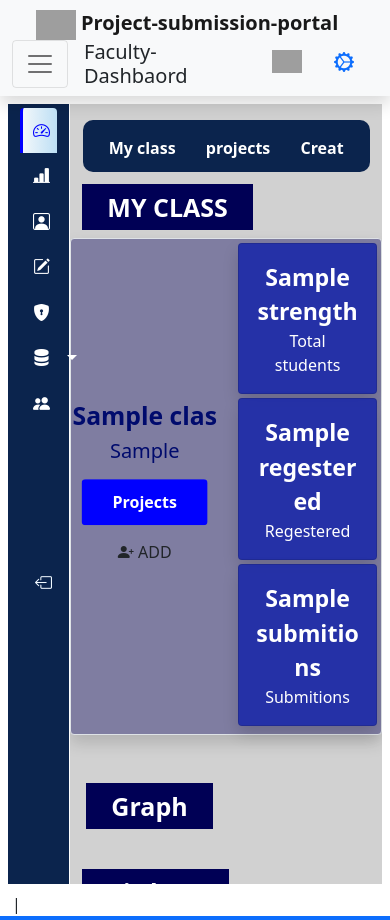
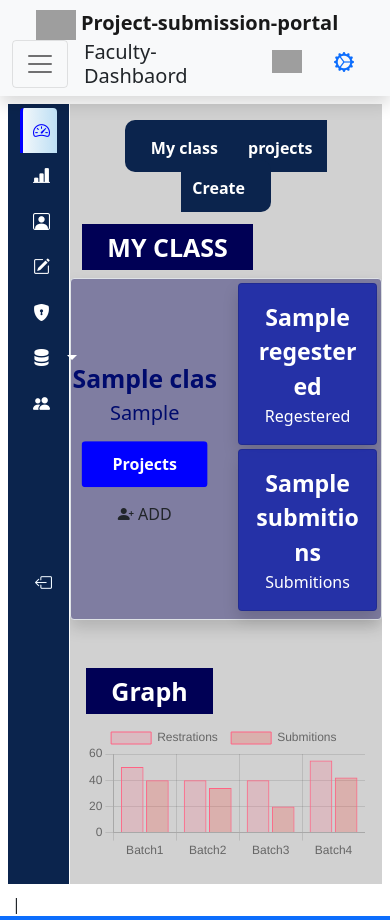
Before and after one commit to JayanthPalla/Project-Submission-Portal-Final, a Django app: template project1/api/templates/project1/faculty-dashboard.html in a window 390 px wide. Shown: the top 920 px of the page. Run offline with Django 3.2, Linux system fonts and the light colour scheme; the template is opened without the code that fills it: most values are stand-ins (such as "Sample title", 1, 10 or a date in 2020); some libraries are stand-ins or nearby versions; grey boxes are pictures that could not be loaded.

Commit message:
Create faculty-dashboard.html

```diff
--- a/project1/api/templates/project1/faculty-dashboard.html
+++ b/project1/api/templates/project1/faculty-dashboard.html
@@ -4,56 +4,6 @@
     <!-- Required meta tags -->
     <meta charset="utf-8">
     <meta name="viewport" content="width=device-width, initial-scale=1">
-
-    <!--pichart-->
-    <script type="text/javascript" src="https://www.gstatic.com/charts/loader.js"></script>
-    <script type="text/javascript">
-      google.charts.load("current", {packages:["corechart"]});
-      google.charts.setOnLoadCallback(drawChart);
-      function drawChart() {
-        var data = google.visualization.arrayToDataTable([
-          ['Task', 'Hours per Day'],
-          ['Checked',     61],
-          ['Not checked',   39]
-
-        ]);
-
-        var options = {
-          title: 'My Daily Activities',
-          is3D: true,
-        };
-
-        var chart = new google.visualization.PieChart(document.getElementById('piechart_3d'));
-        chart.draw(data, options);
-      }
-    </script>
-    <!--graph-->
-    <script type="text/javascript" src="https://www.gstatic.com/charts/loader.js"></script>
-    <script type="text/javascript">
-      google.charts.load('current', {'packages':['bar']});
-      google.charts.setOnLoadCallback(drawChart);
-
-      function drawChart() {
-        var data = google.visualization.arrayToDataTable([
-          ['Batches', 'Total', 'Regestered', 'submited'],
-          ['Batch1', 60, 52, 40],
-          ['Batch2', 60, 52, 27],
-          ['External', 30, 22, 17]
-        ]);
-
-        var options = {
-          chart: {
-            title: 'Projects submition graphs',
-            subtitle: 'This is a graph of the statics of the alloted classes',
-          },
-          bars: 'horizontal' // Required for Material Bar Charts.
-        };
-
-        var chart = new google.charts.Bar(document.getElementById('barchart_material'));
-
-        chart.draw(data, google.charts.Bar.convertOptions(options));
-      }
-    </script>
 
 
     <!-- Bootstrap CSS -->
@@ -343,7 +296,7 @@
                 <div class=" min-nav " role="group" >
                     <a href="#myclass" class="btn btn-opt me-1" >My class</a>
                     <a href="#std-projects" class="btn btn-opt me-1 " >projects</a>
-                    <a href="#assign-work" class="btn btn-opt " >Creat</a>
+                    <a href="#assign-work" class="btn btn-opt " >Create</a>
                 </div>
             </div>
 
@@ -394,12 +347,6 @@
 
                       </div>
                       <div class="col-6 justify-content-evenly">
-                          <div class="card  shadow    mb-1 text-center" >
-                              <div class="card-body row">
-                                <span class=" fs-3 fw-bold text-center" > {{ class.strength }}</span><br>
-                                <span class="card-text   "  style="display: grid; place-items: center;" >Total students</span>
-                              </div>
-                          </div>
                           <div class="card  shadow   mb-1 text-center" >
                               <div class="card-body row ">
                                 <span class=" fs-3  fw-bold text-center">{{  class.regestered }}</span><br>
@@ -422,31 +369,35 @@
 
 
 
+
+
               </div>
             <!---row-2-->
             <div class="row">
 
                 <!--graph-->
-                <div class="col-lg-7 col-12 p-3" >
+                <div class="col-lg-8 col-md-7 col-12 p-3" >
                     <h4 class="side-head mt-3 text-center " >Graph</h4>
-                    <div id="barchart_material" style="overflow-x:scroll ;"></div>
+                    <canvas id="myChart"></canvas>
+                    <!--<div id="barchart_material" style="overflow-x:scroll ;"></div>-->
                 </div>
 
                 <!--pichat-->
-                <div class="col-lg-5 col-12">
-                    <h4 class="side-head mt-3 text-center " >Pi chart</h4>
-                    <div id="piechart_3d"></div>
+                <div class="col-lg-3 col-md-4 col-12 ">
+                  <h4 class="side-head mt-3 text-center mt-5" >Pie chart</h4>
+                    <canvas id="pieChart"></canvas>
+
                 </div>
 
             </div>
 
             <!--projects-->
              <!--all the projects-->
-             <h4 class="side-head ms-3 mt-5" id="std-projects">Students Projects</h4>
+             <h4 class="side-head ms-3 mt-5" id="projects">Students Projects</h4>
              <!--list of all  the projects-->
 
              <div >
-                 <div>
+                 <div >
                      <nav id="navbar-example2" class="navbar navbar-light bg-light px-3">
                          <a class="navbar-brand" href="#">Projects</a>
                          <ul class="nav nav-pills">
@@ -612,11 +555,11 @@
                   <span class="label-col">Students</span>
                   <div class="input-col">
                     <select name="Topic">
-                      <option value="no">--no of students--</option>
-                      <option value="40">40</option>
-                      <option value="50">50</option>
-                      <option value="60">60</option>
-                      <option value="70">70</option>
+                      <option value="no">--no of students / group--</option>
+                      <option value="1">1(individual)</option>
+                      <option value="3">3</option>
+                      <option value="5">5</option>
+                      <option value="7">7</option>
                     </select>
                   </div>
                 </div>
@@ -675,6 +618,50 @@
         </div>
     </footer>
 
+    <script src="https://cdn.jsdelivr.net/npm/chart.js"></script>
+
+    <script>
+        const ctx = document.getElementById('myChart').getContext('2d');
+        const myChart = new Chart(ctx, {
+            type: 'bar',
+            data: {
+                labels: ['Batch1', 'Batch2', 'Batch3', 'Batch4'],
+                datasets: [
+                {
+                    label: 'Restrations ',
+                    data: [50,40,40,55],
+                    backgroundColor: [
+                        'rgba(255, 99, 132, 0.2)'
+                    ],
+                    borderColor: [
+                        'rgba(255, 99, 132, 1)'
+                    ],
+                    borderWidth: 1
+                },
+
+                {
+                    label: 'Submitions ',
+                    data: [40,34,20,42],
+                    backgroundColor: [
+                        'rgba(255, 49, 32, 0.2)'
+                    ],
+                    borderColor: [
+                        'rgba(255, 99, 132, 1)'
+                    ],
+                    borderWidth: 1
+                }
+
+                ]
+            },
+            options: {
+                scales: {
+                    y: {
+                        beginAtZero: true
+                    }
+                }
+            }
+        });
+        </script>
 
 
     <script>
@@ -698,6 +685,34 @@
         }
         </script>
 
+        <script>
+          //setup
+          const dataPie = {
+                labels: [ 'Submitions', 'Pending', ],
+                datasets: [{
+                  label: 'Submitions and pendings',
+                  data: [50, 10],
+                  backgroundColor: [
+                    'rgb(255, 99, 132)',
+                    'rgb(54, 162, 235)'
+                  ],
+                  hoverOffset: 4
+                }]
+              };
+          //config
+          const configPie = {
+            type: 'pie',
+            data: dataPie,
+            options: {}
+          };
+          //render inti block
+          const pieChart = new Chart(
+            document.getElementById('pieChart'),
+            configPie
+          );
+
+        </script>
+
     <script src="https://cdn.jsdelivr.net/npm/bootstrap@5.0.2/dist/js/bootstrap.bundle.min.js" integrity="sha384-MrcW6ZMFYlzcLA8Nl+NtUVF0sA7MsXsP1UyJoMp4YLEuNSfAP+JcXn/tWtIaxVXM" crossorigin="anonymous"></script>
   </body>
 </html>
```
Also changed, not shown: other parts of project1/api/templates/project1/faculty-dashboard.html (+18 -23 lines).
